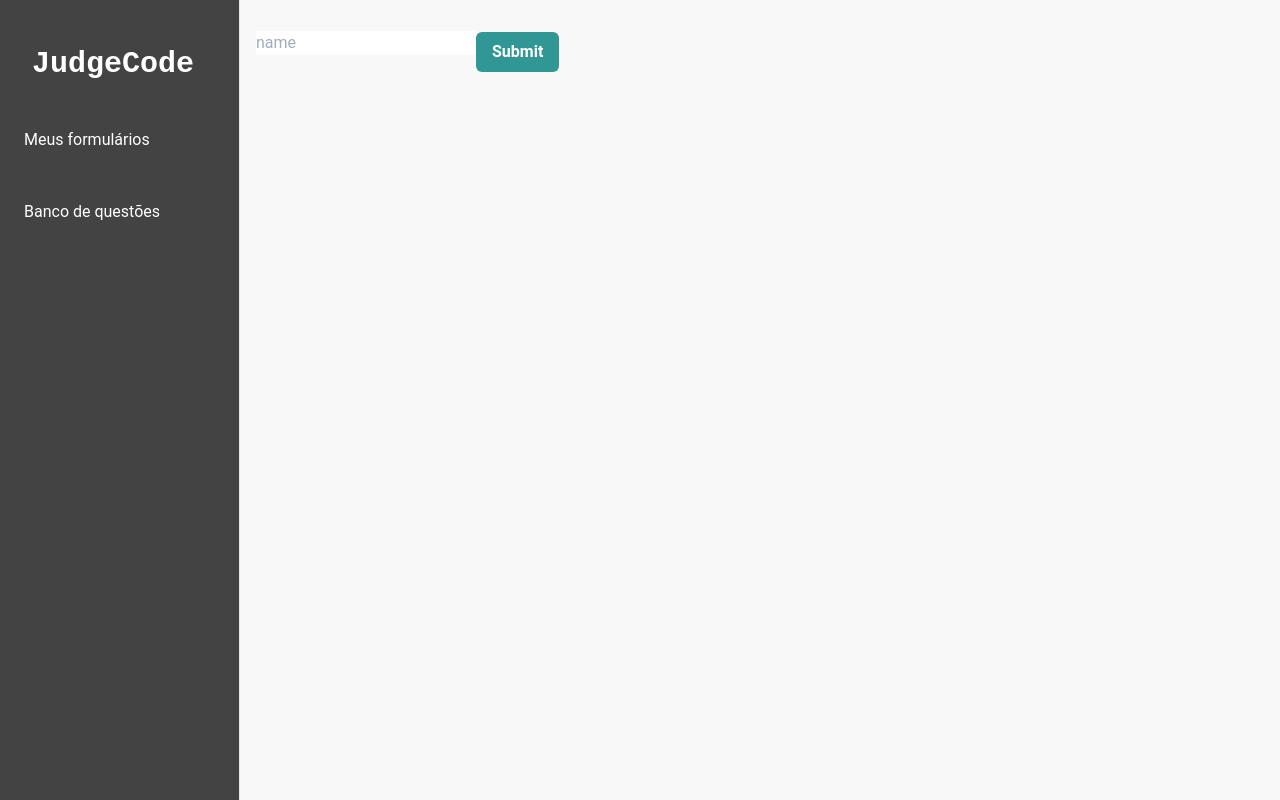
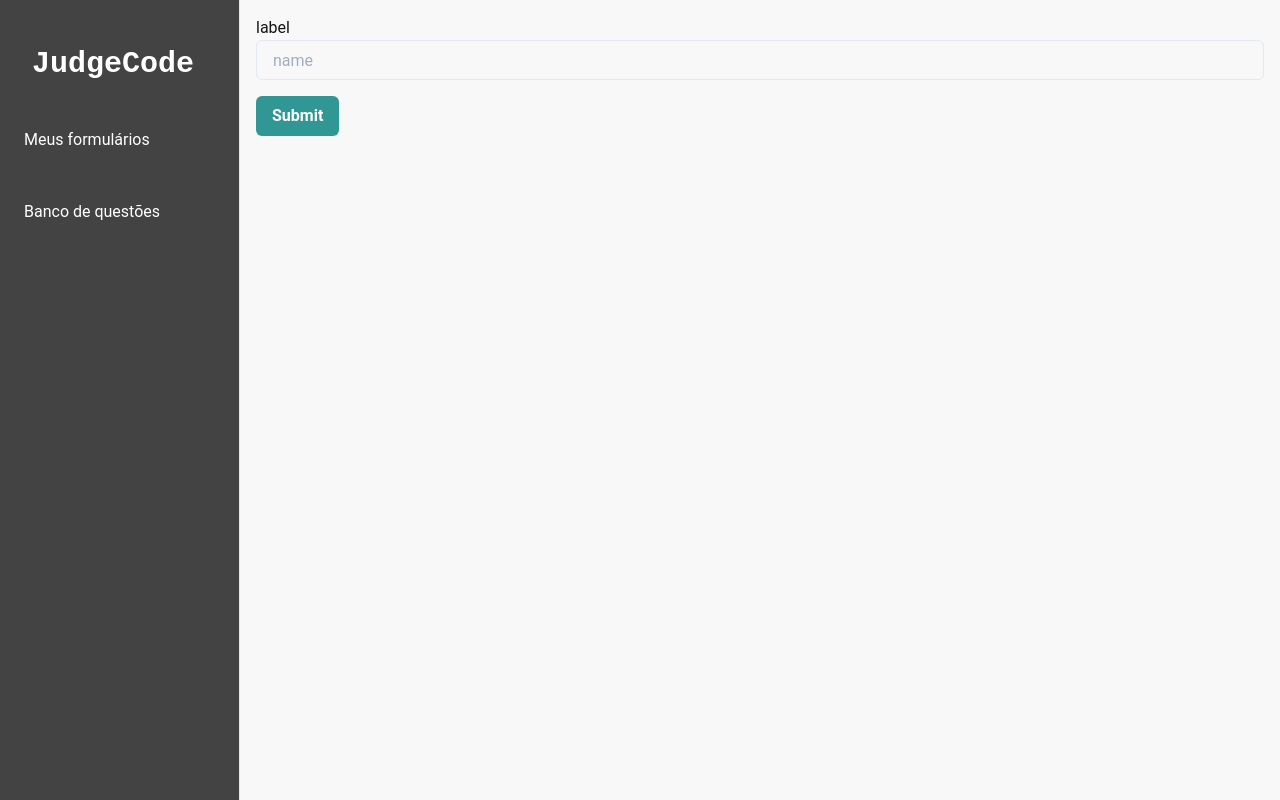
Before and after one commit to VictorBDias/judgecode-ts, a React (Create React App) app: page /forms/create in a window 1280 px wide. Built offline with nearby package versions, Linux system fonts and the light colour scheme.

Commit message:
input: add fowardref

```diff
--- a/src/modules/forms/pages/CreateForm/CreateForm.page.tsx
+++ b/src/modules/forms/pages/CreateForm/CreateForm.page.tsx
@@ -2,14 +2,10 @@ import React from 'react';
 import { useForm } from 'react-hook-form';
 
 import {
-  FormErrorMessage,
-  FormLabel,
-  FormControl,
-  // Input,
   Button,
 } from '@chakra-ui/react';
 
-import { InputForm, Input } from '../../../../shared/components/atoms';
+import { FormInput } from '../../../../shared/components/atoms';
 
 // import { Teste } from './interfaces/formList.interface';\type FormInputs = {
   type FieldValues = {
@@ -27,16 +23,8 @@ const CreateForm = () => {
   return (
     <form onSubmit={handleSubmit(onSubmit)}>
 
-      <Input {...register('name', { required: true })} placeholder="name" />
+      <FormInput {...register('name', { required: true })} placeholder="name" label="label" />
 
-      {/* <FormControl>
-        <input {...register('name', { required: true })} placeholder="name" />
-        {errors.name?.type === 'required' && 'First name is required'}
-
-        <FormErrorMessage>
-          {errors.name && errors.name.message}
-        </FormErrorMessage>
-      </FormControl> */}
       <Button mt={4} colorScheme="teal" type="submit">
         Submit
       </Button>
--- a/src/shared/components/atoms/Input/Input.tsx
+++ b/src/shared/components/atoms/Input/Input.tsx
@@ -1,16 +1,21 @@
-import React from 'react';
+import React, { forwardRef, ForwardRefRenderFunction } from 'react';
+import { Input as ChakraInput } from '@chakra-ui/react';
+
+// INTERFACES
+import { InputProps } from './input.interfaces';
 
 // CUSTOM IMPORTS
-// import { Typography } from '..';
+import { Container } from './input.styles';
+import { Typography } from '..';
 
-const Input = ({
-  ...rest
-}: any) => (
+const Input: ForwardRefRenderFunction<InputProps, any> = (props, ref) => {
+  const { label } = props;
+  return (
+    <Container>
+      <Typography variant="regular">{label}</Typography>
+      <ChakraInput ref={ref} {...props} />
+    </Container>
+  );
+};
 
-  <input
-    {...rest}
-  />
-
-);
-
-export { Input };
+export const FormInput = forwardRef(Input);
--- a/src/shared/components/atoms/Input/index.ts
+++ b/src/shared/components/atoms/Input/index.ts
@@ -1 +1,2 @@
 export * from './Input';
+export * from './input.interfaces';
--- /dev/null
+++ b/src/shared/components/atoms/Input/input.styles.ts
@@ -0,0 +1,5 @@
+import styled from 'styled-components';
+
+export const Container = styled.div`
+  width: 100%;
+`;
```
Also changed, not shown: src/shared/components/atoms/Input/input.interfaces.ts (+1 -10 lines).
